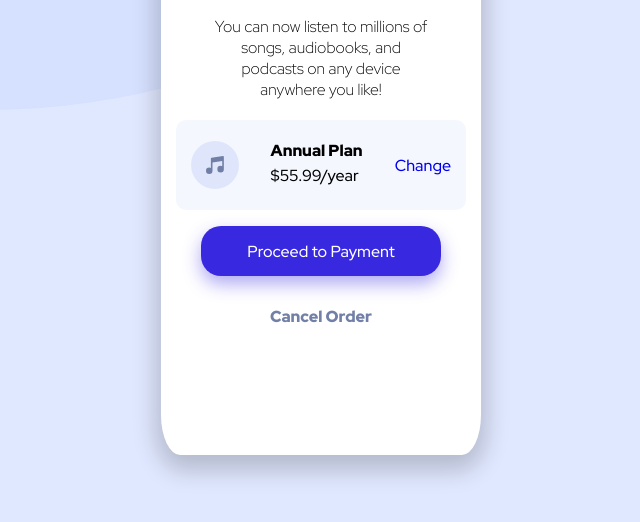
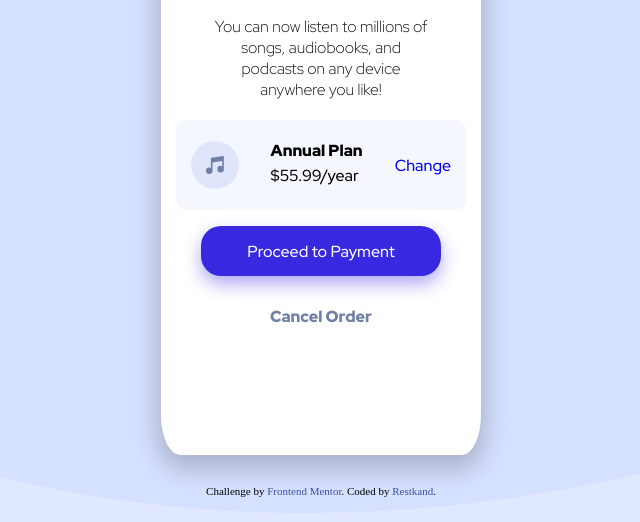
Before and after one commit to Restkand/OrderSummary, a plain HTML site: page index.html in a window 1280 px wide. Shown: the part 278-800 px from the top of the page, without its empty margins (319-959 px from the left). Drawn offline with Linux system fonts and the light colour scheme.

Commit message:
Update style.css

```diff
--- a/style.css
+++ b/style.css
@@ -143,6 +143,13 @@ a {
     text-decoration: none;
 }
 
+.attribution {
+    color :black;
+    height: 20px;
+    width: auto;
+    margin-top: 700px;
+}
+
 @media (max-width: 425px) {
     .box {
         width: 85% !important;
```
